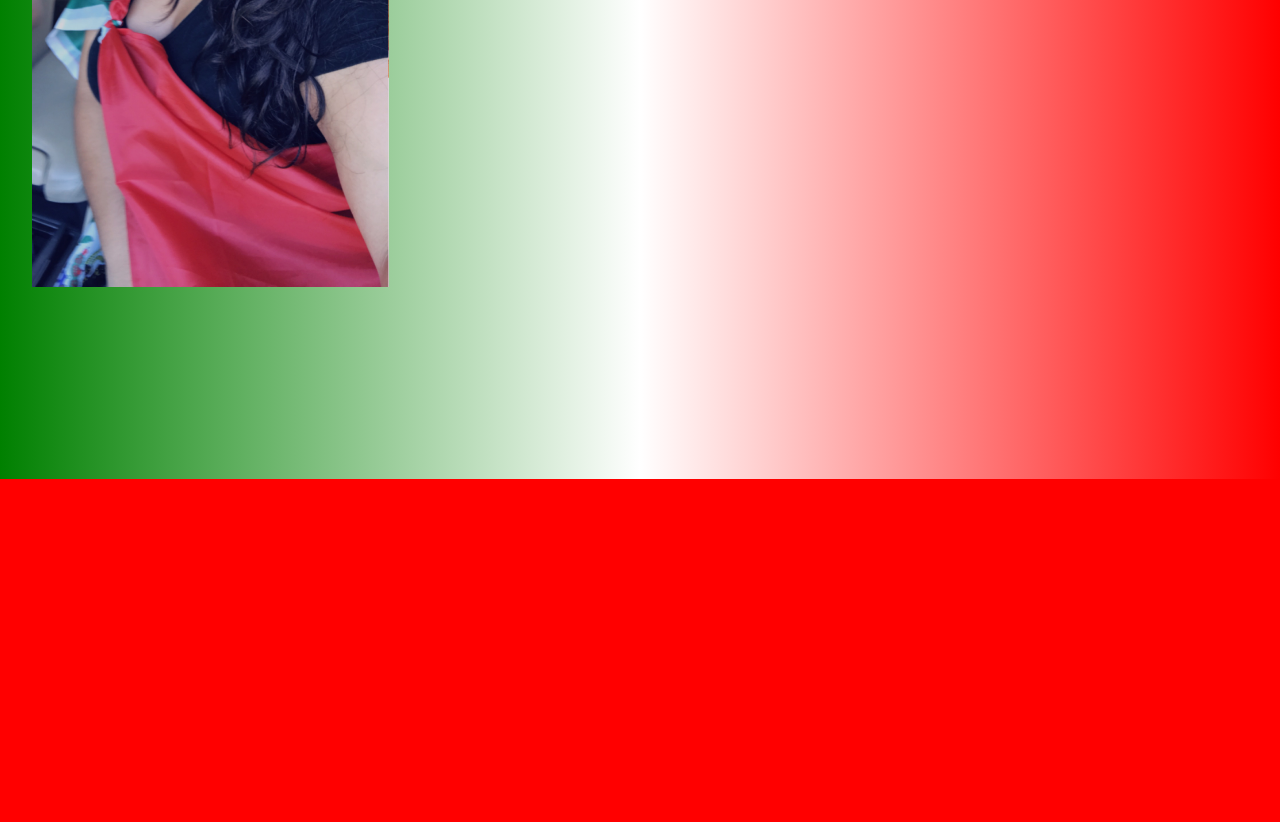
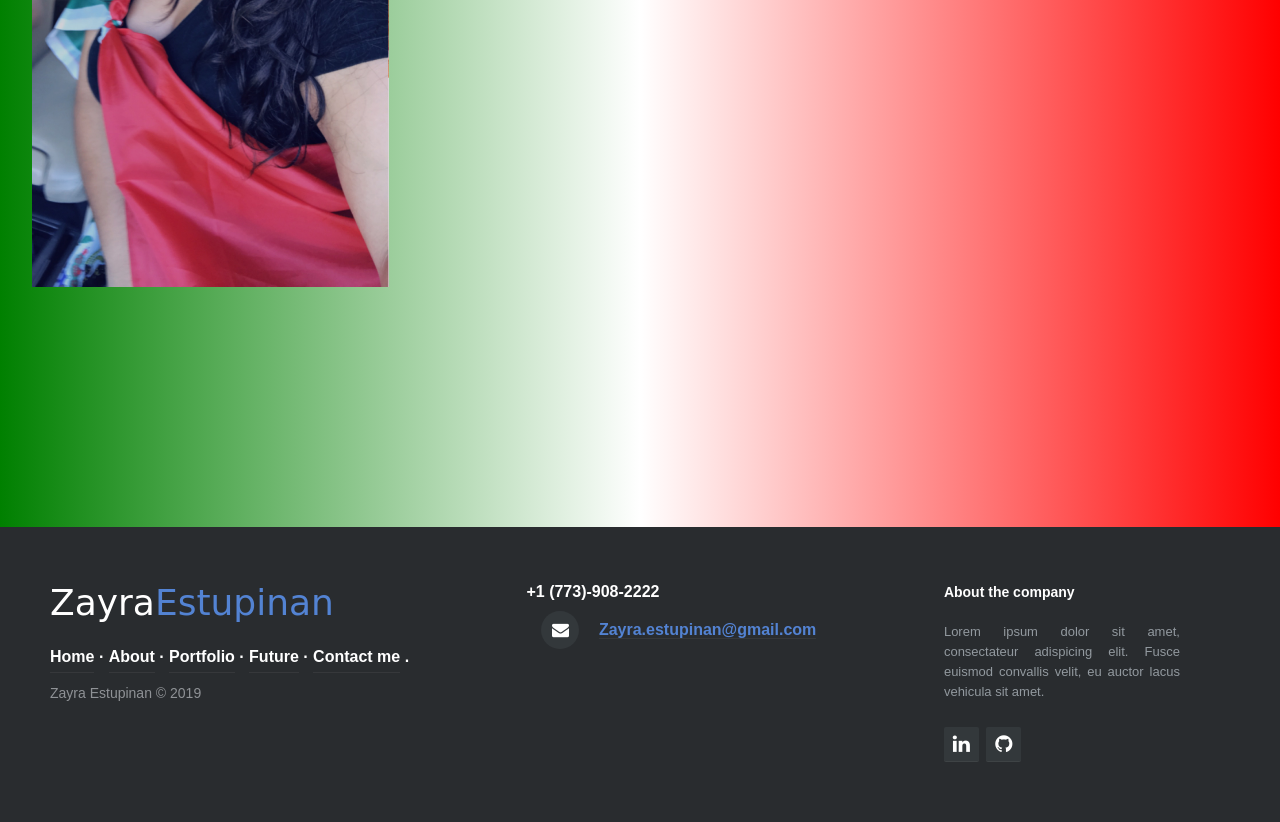
Before and after one commit to z1840093/475pp, a plain HTML site: page background.html in a window 1280 px wide. Shown: the part 944-1766 px from the top of the page. Before the commit the page ends 1423 px from the top, so only its background shows below. Drawn offline with Linux system fonts and the light colour scheme.

Commit message:
Update background.html

```diff
--- a/background.html
+++ b/background.html
@@ -6,6 +6,7 @@
 	<meta charset="utf-8" />
 	<meta name="viewport" content="width=device-width, initial-scale=1, user-scalable=no" />
 	<link rel="stylesheet" href="assets/css/main.css" />
+	<link rel="stylesheet" href="assets/css/footer.css"/>
 	<noscript>
 		<link rel="stylesheet" href="assets/css/noscript.css" /></noscript>
 	<html>
@@ -107,5 +108,59 @@
 	<script src="assets/js/util.js"></script>
 	<script src="assets/js/main.js"></script>
 </body>
+<footer class="footer-distributed">
+
+		<div class="footer-left">
+
+			<h3>Zayra<span>Estupinan</span></h3>
+
+			<p class="footer-links">
+				<a href="index.html">Home</a>
+				·
+				<a href="about.html">About</a>
+				·
+				<a href="portfolio.html">Portfolio</a>
+				·
+				<a href="future.html">Future</a>
+				·
+				<a href="form1.html">Contact me</a>
+				.
+			</p>
+
+			<p class="footer-company-name">Zayra Estupinan &copy; 2019</p>
+		</div>
+
+		<div class="footer-center">
+
+
+			<div>
+
+				<p>+1 (773)-908-2222</p>
+			</div>
+
+			<div>
+				<i class="fa fa-envelope"></i>
+				<p><a href="mailto:Zayra.estupinan@gmail.com">Zayra.estupinan@gmail.com</a></p>
+			</div>
+
+		</div>
+
+		<div class="footer-right">
+
+			<p class="footer-company-about">
+				<span>About the company</span>
+				Lorem ipsum dolor sit amet, consectateur adispicing elit. Fusce euismod convallis velit, eu auctor lacus vehicula sit amet.
+			</p>
+
+			<div class="footer-icons">
+
+				<a href="https://www.linkedin.com/in/zayra-estupinan-199284157/"><i class="fa fa-linkedin"></i></a>
+				<a href="https://github.com/z1840093/475pp"><i class="fa fa-github"></i></a>
+
+			</div>
+
+		</div>
+
+	</footer>
 
 </html>
```
